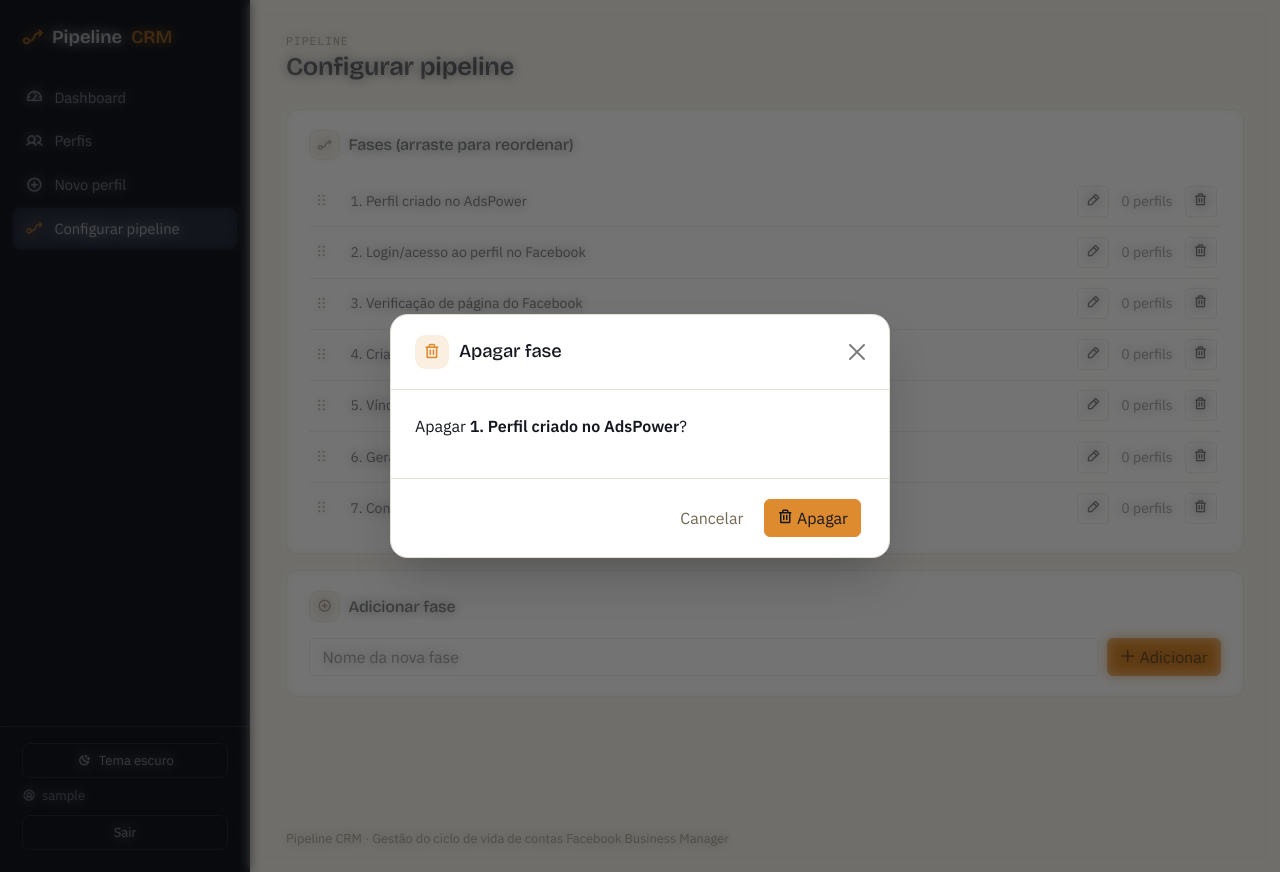
After one commit to contiproone-droid/contipro, a Django app: page /pipeline/ in a window 1280 px wide, after a click that opens the changed part. The commit adds this page. Run offline with Django 5.2, Linux system fonts and the light colour scheme; the visitor is signed in with stand-in values (Sample User, id 1); data comes from the database, SQL or seed files in the repository.

Commit message:
feat: add drag-and-drop pipeline configuration screen
CRUD + reorder views/URLs (pipeline_configure, create, rename, delete,
reorder) backed by PipelineStage.excluir_e_realocar/reordenar, plus a
"Configurar pipeline" screen with SortableJS drag-and-drop reordering,
inline rename, add-stage form, and a delete confirmation modal that
warns how many profiles will be moved. Adds the sidebar nav entry that
was missing entirely before this change.

Co-Authored-By: Claude Sonnet 5 <noreply@anthropic.com>

```diff
--- a/profiles/urls.py
+++ b/profiles/urls.py
@@ -11,5 +11,10 @@ urlpatterns = [
     path('perfis/<int:pk>/', views.profile_detail, name='profile_detail'),
     path('perfis/<int:pk>/editar/', views.profile_update, name='profile_update'),
     path('perfis/<int:pk>/avancar-fase/', views.profile_advance_phase, name='profile_advance_phase'),
+    path('pipeline/', views.pipeline_configure, name='pipeline_configure'),
+    path('pipeline/criar/', views.pipeline_stage_create, name='pipeline_stage_create'),
+    path('pipeline/<int:pk>/renomear/', views.pipeline_stage_rename, name='pipeline_stage_rename'),
+    path('pipeline/<int:pk>/apagar/', views.pipeline_stage_delete, name='pipeline_stage_delete'),
+    path('pipeline/reordenar/', views.pipeline_stage_reorder, name='pipeline_stage_reorder'),
     path('api/dashboard-data/', views.api_dashboard_data, name='api_dashboard_data'),
 ]
--- a/profiles/views.py
+++ b/profiles/views.py
@@ -1,13 +1,13 @@
 from django.contrib import messages
 from django.contrib.auth.decorators import login_required
 from django.core.paginator import Paginator
-from django.db.models import Q
+from django.db.models import Count, Max, Q
 from django.http import JsonResponse
 from django.shortcuts import get_object_or_404, redirect, render
 from django.utils import timezone
 from django.views.decorators.http import require_POST
 
-from .forms import PhaseAdvanceForm, ProfileFilterForm, ProfileForm
+from .forms import PhaseAdvanceForm, PipelineStageForm, ProfileFilterForm, ProfileForm
 from .models import PipelineStage, Profile, ProfileStatus
 
 
@@ -155,3 +155,58 @@ def api_dashboard_data(request):
     ]
 
     return JsonResponse({'funil': funil, 'status': status_data})
+
+
+@login_required
+def pipeline_configure(request):
+    stages = PipelineStage.objects.order_by('ordem').annotate(total_perfis=Count('perfis'))
+    return render(request, 'profiles/pipeline_configure.html', {'stages': stages})
+
+
+@login_required
+@require_POST
+def pipeline_stage_create(request):
+    proxima_ordem = (PipelineStage.objects.aggregate(m=Max('ordem'))['m'] or 0) + 1
+    form = PipelineStageForm(request.POST)
+    if form.is_valid():
+        stage = form.save(commit=False)
+        stage.ordem = proxima_ordem
+        stage.save()
+        messages.success(request, f'Fase "{stage.nome}" adicionada.')
+    else:
+        messages.error(request, 'Informe um nome para a nova fase.')
+    return redirect('profiles:pipeline_configure')
+
+
+@login_required
+@require_POST
+def pipeline_stage_rename(request, pk):
+    stage = get_object_or_404(PipelineStage, pk=pk)
+    form = PipelineStageForm(request.POST, instance=stage)
+    if form.is_valid():
+        form.save()
+        messages.success(request, 'Fase renomeada.')
+    else:
+        messages.error(request, 'Informe um nome para a fase.')
+    return redirect('profiles:pipeline_configure')
+
+
+@login_required
+@require_POST
+def pipeline_stage_delete(request, pk):
+    stage = get_object_or_404(PipelineStage, pk=pk)
+    nome = stage.nome
+    try:
+        stage.excluir_e_realocar(usuario=request.user)
+        messages.success(request, f'Fase "{nome}" removida.')
+    except ValueError as exc:
+        messages.error(request, str(exc))
+    return redirect('profiles:pipeline_configure')
+
+
+@login_required
+@require_POST
+def pipeline_stage_reorder(request):
+    pks = [int(pk) for pk in request.POST.getlist('pk')]
+    PipelineStage.reordenar(pks)
+    return JsonResponse({'ok': True})
--- a/templates/base.html
+++ b/templates/base.html
@@ -527,6 +527,23 @@
         }
         .phase-transition__arrow { color: var(--text-muted); }
 
+        /* Pipeline configuration screen — draggable stage list */
+        .pipeline-config-list { list-style: none; margin: 0; padding: 0; }
+        .pipeline-config-list__item {
+            display: flex;
+            align-items: center;
+            gap: .75rem;
+            padding: .6rem .25rem;
+            border-bottom: 1px solid var(--border-subtle);
+        }
+        .pipeline-config-list__item:last-child { border-bottom: none; }
+        .pipeline-config-list__handle { cursor: grab; color: var(--text-muted); flex-shrink: 0; }
+        .pipeline-config-list__item.sortable-ghost { opacity: .4; }
+        .pipeline-config-list__rename-form { display: flex; align-items: center; gap: .4rem; flex: 1; min-width: 0; }
+        .pipeline-config-list__input { border: 1px solid transparent; background: transparent; flex: 1; min-width: 0; }
+        .pipeline-config-list__input:not([readonly]) { border-color: var(--border-subtle); background: var(--bg-surface); }
+        .pipeline-config-list__count { flex-shrink: 0; white-space: nowrap; }
+
         /* Auth screen — echoes the pipeline-track dot+line language as faint ambient backdrop */
         .auth-page {
             position: relative;
@@ -566,6 +583,9 @@
             <a class="sidebar__link{% if request.path == profile_create_url %} is-active{% endif %}" href="{{ profile_create_url }}">
                 <i class="ph-bold ph-plus-circle"></i> Novo perfil
             </a>
+            <a class="sidebar__link{% if '/pipeline/' in request.path %} is-active{% endif %}" href="{% url 'profiles:pipeline_configure' %}">
+                <i class="ph-bold ph-flow-arrow"></i> Configurar pipeline
+            </a>
         </nav>
         <div class="sidebar__footer">
             <button type="button" class="theme-toggle" data-theme-toggle aria-label="Alternar tema claro/escuro">
@@ -598,6 +618,7 @@
                     <a class="sidebar__link{% if request.path == '/' %} is-active{% endif %}" href="{% url 'profiles:dashboard' %}"><i class="ph-bold ph-gauge"></i> Dashboard</a>
                     <a class="sidebar__link{% if '/perfis/' in request.path and request.path != profile_create_url %} is-active{% endif %}" href="{% url 'profiles:profile_list' %}"><i class="ph-bold ph-users"></i> Perfis</a>
                     <a class="sidebar__link{% if request.path == profile_create_url %} is-active{% endif %}" href="{{ profile_create_url }}"><i class="ph-bold ph-plus-circle"></i> Novo perfil</a>
+                    <a class="sidebar__link{% if '/pipeline/' in request.path %} is-active{% endif %}" href="{% url 'profiles:pipeline_configure' %}"><i class="ph-bold ph-flow-arrow"></i> Configurar pipeline</a>
                 </nav>
                 <div class="sidebar__footer border-0 px-0">
                     <button type="button" class="theme-toggle" data-theme-toggle aria-label="Alternar tema claro/escuro">
--- /dev/null
+++ b/templates/profiles/pipeline_configure.html
@@ -0,0 +1,124 @@
+{% extends 'base.html' %}
+{% load profile_extras %}
+{% block title %}Configurar pipeline{% endblock %}
+{% block content %}
+<div class="page-header">
+    <div>
+        <p class="page-header__eyebrow">Pipeline</p>
+        <h1 class="page-header__title">Configurar pipeline</h1>
+    </div>
+</div>
+
+<div class="card mb-3">
+    <div class="card-body">
+        <h6 class="card-title mb-3"><span class="section-icon"><i class="ph-bold ph-flow-arrow"></i></span> Fases (arraste para reordenar)</h6>
+        <ul class="pipeline-config-list" id="pipelineStageList">
+            {% for stage in stages %}
+            <li class="pipeline-config-list__item" data-pk="{{ stage.pk }}">
+                <span class="pipeline-config-list__handle" aria-hidden="true"><i class="ph-bold ph-dots-six-vertical"></i></span>
+                <form class="pipeline-config-list__rename-form" method="post" action="{% url 'profiles:pipeline_stage_rename' stage.pk %}">
+                    {% csrf_token %}
+                    <input type="text" name="nome" value="{{ stage.nome }}" class="form-control form-control-sm pipeline-config-list__input" readonly>
+                    <button type="button" class="btn btn-sm btn-outline-ink pipeline-config-list__edit" aria-label="Renomear {{ stage.nome }}">
+                        <i class="ph-bold ph-pencil-simple"></i>
+                    </button>
+                    <button type="submit" class="btn btn-sm btn-brand pipeline-config-list__save d-none">Salvar</button>
+                </form>
+                <span class="pipeline-config-list__count text-muted small">{{ stage.total_perfis }} perfil{{ stage.total_perfis|pluralize }}</span>
+                <button type="button" class="btn btn-sm btn-outline-ink pipeline-config-list__delete"
+                    data-bs-toggle="modal" data-bs-target="#deleteStageModal{{ stage.pk }}"
+                    {% if stages|length <= 1 %}disabled{% endif %}
+                    aria-label="Apagar {{ stage.nome }}">
+                    <i class="ph-bold ph-trash"></i>
+                </button>
+            </li>
+            {% endfor %}
+        </ul>
+    </div>
+</div>
+
+<div class="card">
+    <div class="card-body">
+        <h6 class="card-title mb-3"><span class="section-icon"><i class="ph-bold ph-plus-circle"></i></span> Adicionar fase</h6>
+        <form method="post" action="{% url 'profiles:pipeline_stage_create' %}" class="d-flex gap-2">
+            {% csrf_token %}
+            <input type="text" name="nome" class="form-control" placeholder="Nome da nova fase" required>
+            <button type="submit" class="btn btn-brand text-nowrap"><i class="ph-bold ph-plus"></i> Adicionar</button>
+        </form>
+    </div>
+</div>
+
+{% for stage in stages %}
+<div class="modal fade" id="deleteStageModal{{ stage.pk }}" tabindex="-1" aria-labelledby="deleteStageModalLabel{{ stage.pk }}" aria-hidden="true">
+    <div class="modal-dialog modal-dialog-centered">
+        <div class="modal-content">
+            <form method="post" action="{% url 'profiles:pipeline_stage_delete' stage.pk %}">
+                {% csrf_token %}
+                <div class="modal-header">
+                    <h5 class="modal-title" id="deleteStageModalLabel{{ stage.pk }}">
+                        <span class="modal-icon-badge"><i class="ph-bold ph-trash"></i></span>
+                        Apagar fase
+                    </h5>
+                    <button type="button" class="btn-close" data-bs-dismiss="modal" aria-label="Fechar"></button>
+                </div>
+                <div class="modal-body">
+                    <p>Apagar <strong>{{ stage.nome }}</strong>?</p>
+                    {% if stage.total_perfis %}
+                    <p class="text-muted small mb-0">
+                        {{ stage.total_perfis }} perfil{{ stage.total_perfis|pluralize }} nesta fase
+                        {{ stage.total_perfis|pluralize:'será,serão' }} movido{{ stage.total_perfis|pluralize }}
+                        para a fase vizinha automaticamente, com registro no histórico.
+                    </p>
+                    {% endif %}
+                </div>
+                <div class="modal-footer">
+                    <button type="button" class="btn btn-link text-decoration-none" data-bs-dismiss="modal">Cancelar</button>
+                    <button type="submit" class="btn btn-brand"><i class="ph-bold ph-trash"></i> Apagar</button>
+                </div>
+            </form>
+        </div>
+    </div>
+</div>
+{% endfor %}
+{% endblock %}
+
+{% block extra_js %}
+<script src="https://cdn.jsdelivr.net/npm/sortablejs@1.15.2/Sortable.min.js" integrity="sha384-BSxuMLxX+FCbTdYec3TbXlnMGEEM2QXTFdtDaveen71o+jswm2J36+xFqp8k4VHM" crossorigin="anonymous"></script>
+<script>
+document.addEventListener('DOMContentLoaded', function () {
+    var list = document.getElementById('pipelineStageList');
+    if (!list) return;
+
+    function csrfToken() {
+        return list.querySelector('[name=csrfmiddlewaretoken]').value;
+    }
+
+    Sortable.create(list, {
+        handle: '.pipeline-config-list__handle',
+        animation: 150,
+        onEnd: function () {
+            var pks = Array.prototype.map.call(list.children, function (li) { return li.dataset.pk; });
+            var body = new URLSearchParams();
+            pks.forEach(function (pk) { body.append('pk', pk); });
+            fetch("{% url 'profiles:pipeline_stage_reorder' %}", {
+                method: 'POST',
+                headers: { 'X-CSRFToken': csrfToken() },
+                body: body,
+            });
+        }
+    });
+
+    list.querySelectorAll('.pipeline-config-list__edit').forEach(function (btn) {
+        btn.addEventListener('click', function () {
+            var form = btn.closest('form');
+            var input = form.querySelector('.pipeline-config-list__input');
+            var save = form.querySelector('.pipeline-config-list__save');
+            input.readOnly = false;
+            input.focus();
+            btn.classList.add('d-none');
+            save.classList.remove('d-none');
+        });
+    });
+});
+</script>
+{% endblock %}
```
Also changed, not shown: profiles/forms.py (+9 -0 lines), profiles/tests.py (+65 -0 lines).
